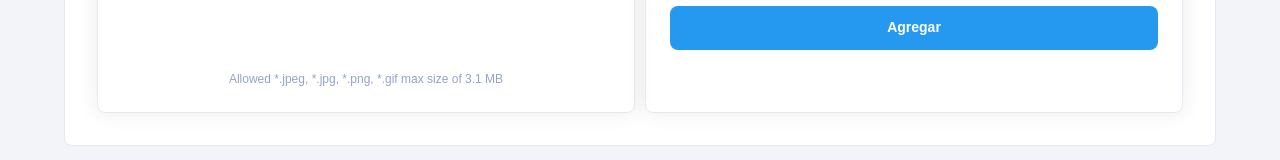
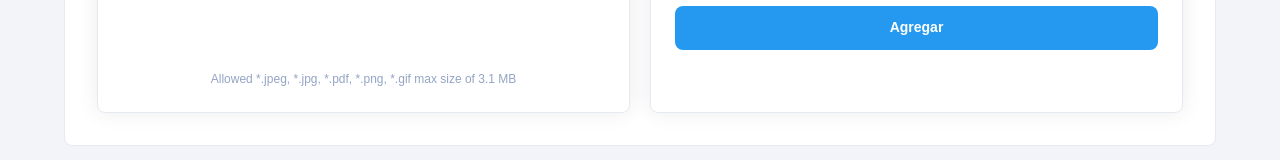
Before and after one commit to AndresOrozcoDev/bills_organizer-reminder, a React (Vite) app: page /bill/1 in a window 1280 px wide. Shown: the part 544-704 px from the top of the page. Built offline with nearby package versions, Linux system fonts and the light colour scheme; no server answers; the database is empty; sample sign-in values are in the browser's storage.

Commit message:
fix error

```diff
--- a/src/features/bills/components/Form/Form.css
+++ b/src/features/bills/components/Form/Form.css
@@ -2,11 +2,9 @@
   background-color: var(--white-color);
   border: 1px solid rgb(229, 234, 242);
   border-radius: var(--border-radius);
-  padding: 32px;
-  display: flex;
-  flex-wrap: wrap;
   width: calc(100% - 10%);
-  gap: 10px;
+  margin: auto;
+  padding: 2rem;
 }
 
 .bg--while .file__container,
@@ -24,6 +22,10 @@
   border-radius: var(--border-radius);
 }
 
+.bg--while hr {
+  height: 10px;
+}
+
 .bg--while .file__container label div {
   width: 100%;
   height: 400px;
@@ -38,8 +40,9 @@
 
 @media (min-width: 600px) {
   .bg--while {
-    column-gap: 10px;
-    flex-wrap: nowrap;
+    display: flex;
+    flex-direction: row;
+    gap: 10px;
   }
   .bg--while .file__container,
   .bg--while .field__container {
--- a/src/features/bills/components/Form/Form.tsx
+++ b/src/features/bills/components/Form/Form.tsx
@@ -50,12 +50,12 @@ function Form({ billEdit, onSubmit }: FormProps) {
     const { name, value, type } = e.target;
     if (type === "file" && e.target instanceof HTMLInputElement) {
       const uploadedFile = e.target.files ? e.target.files[0] : null;
-      setFile(uploadedFile); // Guarda el archivo en el estado
+      setFile(uploadedFile);
       // Si es una imagen, generamos una URL para previsualizarla
       if (uploadedFile && uploadedFile.type.startsWith("image/")) {
         setFileUrl(URL.createObjectURL(uploadedFile));
       } else {
-        setFileUrl(null); // Si no es una imagen, no mostramos previsualización
+        setFileUrl(null);
       }
     } else {
       setFormData((prevData) => ({
@@ -68,9 +68,9 @@ function Form({ billEdit, onSubmit }: FormProps) {
   // Maneja el envío del formulario
   const handleSubmit = (e: React.FormEvent<HTMLFormElement>) => {
     e.preventDefault();
-    const finalData = { ...formData, file }; // Agrega el archivo al formulario
+    const finalData = { ...formData, file };
     onSubmit(finalData);
-    setFormData(defaultFormData); // Resetea el formulario tras el envío
+    setFormData(defaultFormData);
     setFile(null);
     setFileUrl(null);
   };
@@ -81,7 +81,7 @@ function Form({ billEdit, onSubmit }: FormProps) {
         <div>
           <label htmlFor="upload" className="file__label">
             <input
-              accept="image/*"
+              accept="image/*, .pdf"
               id="upload"
               type="file"
               aria-label="Subir archivo"
@@ -93,8 +93,10 @@ function Form({ billEdit, onSubmit }: FormProps) {
           </label>
         </div>
         {file && <small>{file.name}</small>}
-        <small>Allowed *.jpeg, *.jpg, *.png, *.gif max size of 3.1 MB</small>
+        <small>Allowed *.jpeg, *.jpg, *.pdf, *.png, *.gif max size of 3.1 MB</small>
       </div>
+
+      <hr />
 
       <div className="field__container">
         <form onSubmit={handleSubmit}>
```
